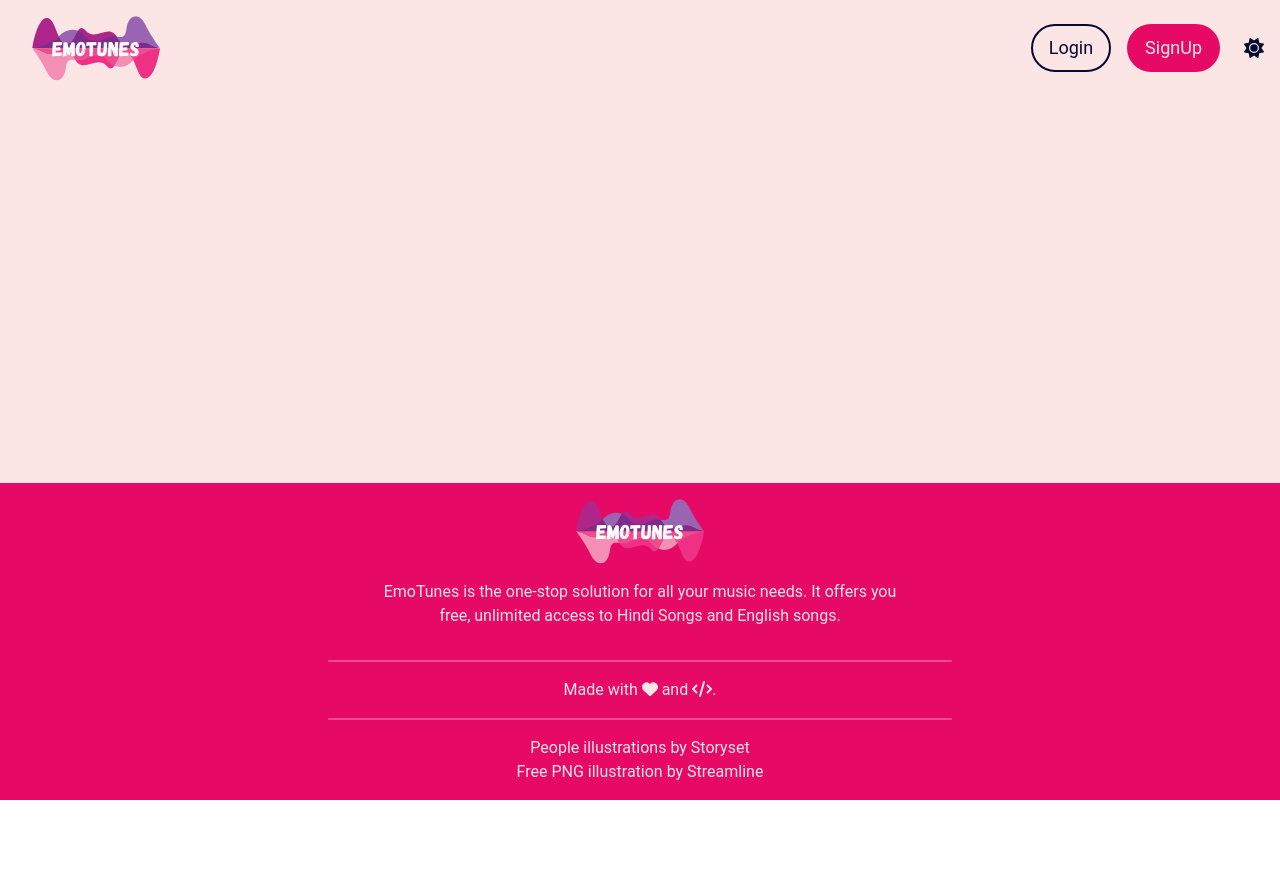
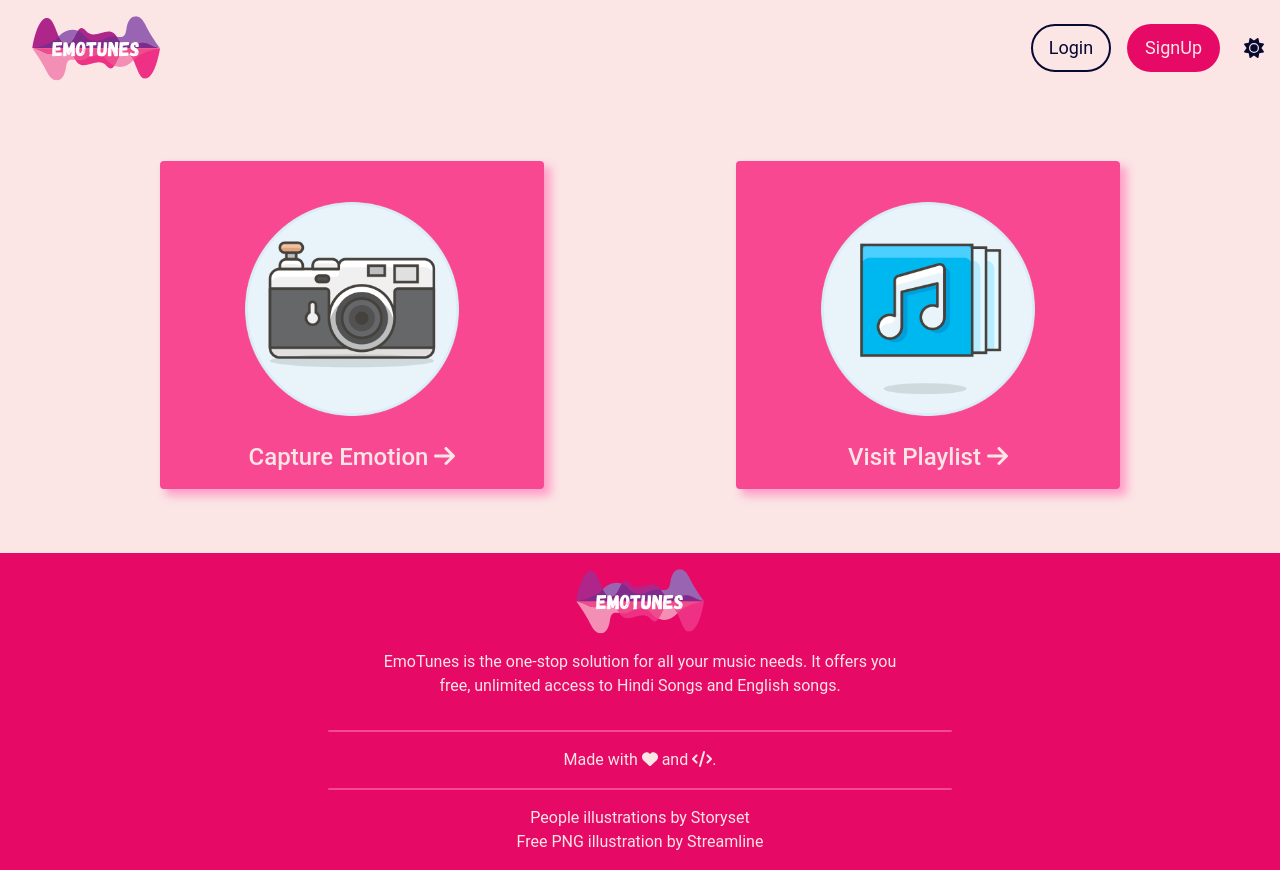
Before and after one commit to Varun-28/EmoTunes, a React (Create React App) app in the folder client/: page /choice in a window 1280 px wide. Before the commit the page ends 800 px from the top, so only its background shows below. Built offline with nearby package versions, Linux system fonts and the light colour scheme.

Commit message:
refactor: file structure

```diff
--- a/client/src/App.js
+++ b/client/src/App.js
@@ -2,10 +2,10 @@ import './App.css';
 import {Routes, Route} from "react-router-dom";
 import {Navbar} from "./components/Navbar";
 import {Footer} from "./components/Footer";
-import {Home} from "./components/Home";
-import {Music} from "./components/Music";
-import {Login} from "./components/Login";
-import {Signup} from "./components/Signup";
+import {Home} from "./pages/home/Home.jsx";
+import {Choice} from "./pages/choice/Choice.jsx";
+import {Login} from "./pages/login/Login.jsx";
+import {Signup} from "./pages/signup/Signup.jsx";
 import {useTheme} from "./Context/theme-context";
 
 
@@ -20,7 +20,7 @@ function App() {
       <div className='main flex-grow'>
         <Routes>
           <Route path='/' element={<Home />}/>
-          <Route path='/music' element={<Music />}/>
+          <Route path='/choice' element={<Choice />}/>
           <Route path='/login' element={<Login />}/>
           <Route path='/signup' element={<Signup />}/>
         </Routes>
--- a/client/src/components/Music.jsx
+++ b/client/src/pages/choice/Choice.jsx
@@ -1,21 +1,21 @@
 import React from 'react';
 import { Link } from 'react-router-dom';
-import cameraImg from "../assets/streamline-icon-camera-1@400x400.PNG";
-import playlistImg from "../assets/streamline-icon-tracklist-2@400x400.PNG";
+import cameraImg from "../../assets/streamline-icon-camera-1@400x400.PNG";
+import playlistImg from "../../assets/streamline-icon-tracklist-2@400x400.PNG";
 import { FontAwesomeIcon } from '@fortawesome/react-fontawesome';
 import { faArrowRight } from '@fortawesome/free-solid-svg-icons';
-import "../Stylesheets/music.css";
+import "./choice.css";
 
-function Music() {
+function Choice() {
   return (
 
     <div className='p-16 flex flex-col gap-y-8 justify-evenly md:flex-row md:items-center'>
       <div className='choice-container mx-auto w-4/5 md:w-2/6 p-4 rounded cursor-pointer'>
-        <Link to="/music/capture"><img className='w-full md:w-3/4' src={cameraImg} alt="camera-choice"/></Link>
+        <Link to="/choice/capture"><img className='w-full md:w-3/4' src={cameraImg} alt="camera-choice"/></Link>
         <h4 className='text-2xl font-medium'>Capture Emotion <FontAwesomeIcon icon={faArrowRight} /></h4>
       </div>
       <div className='choice-container mx-auto w-4/5 md:w-2/6 p-4 rounded cursor-pointer'>
-        <Link to="/music/playlist"><img className='w-full md:w-3/4' src={playlistImg} alt="camera-choice"/></Link>
+        <Link to="/choice/playlist"><img className='w-full md:w-3/4' src={playlistImg} alt="camera-choice"/></Link>
         <h4 className='text-2xl font-medium'>Visit Playlist <FontAwesomeIcon icon={faArrowRight} /></h4>
       </div>
     </div>
@@ -23,4 +23,4 @@ function Music() {
   )
 }
 
-export {Music}
+export {Choice};
--- a/client/src/components/Home.jsx
+++ b/client/src/pages/home/Home.jsx
@@ -1,8 +1,8 @@
 import React from 'react';
 import { Link } from 'react-router-dom';
-import heroImg from "../assets/Cassette player-amico.svg";
-import { useTheme } from '../Context/theme-context';
-import "../Stylesheets/home.css";
+import heroImg from "../../assets/Cassette player-amico.svg";
+import { useTheme } from '../../Context/theme-context.js';
+import "./home.css";
 
 function Home() {
 
@@ -20,7 +20,7 @@ function Home() {
             backgroundColor: `${theme.mode.secondaryColor}`,
             color: `${theme.mode.bgColor}`
           }}
-          ><Link to='/music'>Listen Now</Link></button>
+          ><Link to='/choice'>Listen Now</Link></button>
         </div>
         <div>
             <img className='mx-auto w-4/6' src={heroImg} loading="eager" alt='hero' />
--- a/client/src/Stylesheets/home.css
+++ b/client/src/pages/home/home.css
@@ -1,4 +1,4 @@
-@import url("../App.css");
+@import url("../../App.css");
 
 .hero-btn{
     width: max-content;
--- a/client/src/components/Login.jsx
+++ b/client/src/pages/login/Login.jsx
@@ -1,7 +1,7 @@
 import React from 'react';
 import { Link } from 'react-router-dom';
-import { InputField } from './InputField';
-import "../Stylesheets/login-signup.css";
+import { InputField } from '../../components/InputField';
+import "../../Stylesheets/login-signup.css";
 
 function Login() {
   return (
--- a/client/src/components/Signup.jsx
+++ b/client/src/pages/signup/Signup.jsx
@@ -1,7 +1,7 @@
 import React from 'react';
 import { Link } from 'react-router-dom';
-import { InputField } from './InputField';
-import "../Stylesheets/login-signup.css";
+import { InputField } from '../../components/InputField';
+import "../../Stylesheets/login-signup.css";
 
 
 function Signup() {
@@ -11,8 +11,7 @@ function Signup() {
       <h3 className='text-3xl font-medium'>Sign Up</h3>
       <form>
         <InputField type="email" inputId="email" name="Email-id:" placeholder="jhon@gmail.com" />
-        <InputField type="text" inputId="fname" name="First Name:" placeholder="Jhon" />
-        <InputField type="text" inputId="lname" name="Last Name:" placeholder="Doe" />
+        <InputField type="text" inputId="name" name="Name:" placeholder="Jhon Doe" />
         <InputField type="password" inputId="password" name="Password:" placeholder="********" />
         <InputField type="password" inputId="cpassword" name="Confirm Password:" placeholder="********" />
         <button className='login-signup-btn px-4 py-2 mx-auto w-4/5 md:w-3/4 lg:w-3/5
```
Also changed, not shown: client/src/pages/choice/choice.css (renamed from client/src/Stylesheets/music.css).
